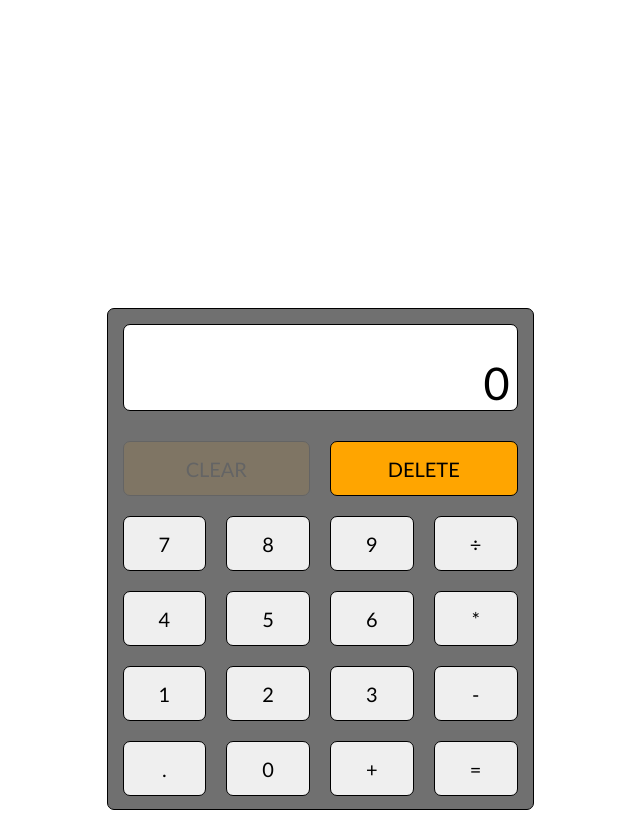
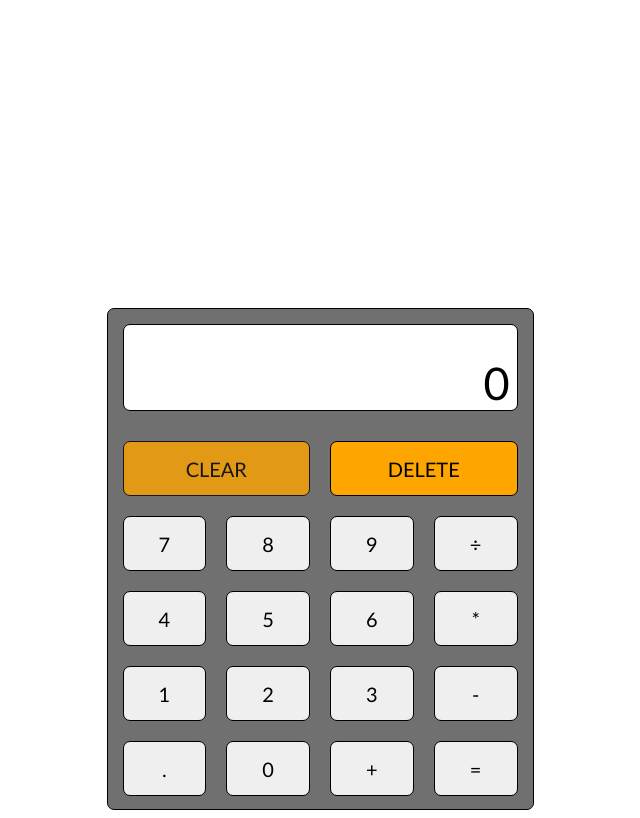
Before and after one commit to jackycen78/calculator, a plain HTML site: page index.html in a window 1280 px wide. In both pictures the pointer is over the button "CLEAR". Shown: the whole page, without its empty margins (320-960 px from the left). Drawn offline with Linux system fonts and the light colour scheme.

Commit message:
Update style.css

```diff
--- a/style.css
+++ b/style.css
@@ -81,6 +81,6 @@ body{
 }
 
 .button:hover{
-    opacity: 0.1;
+    opacity: 0.8;
     cursor: pointer;
 }
```
